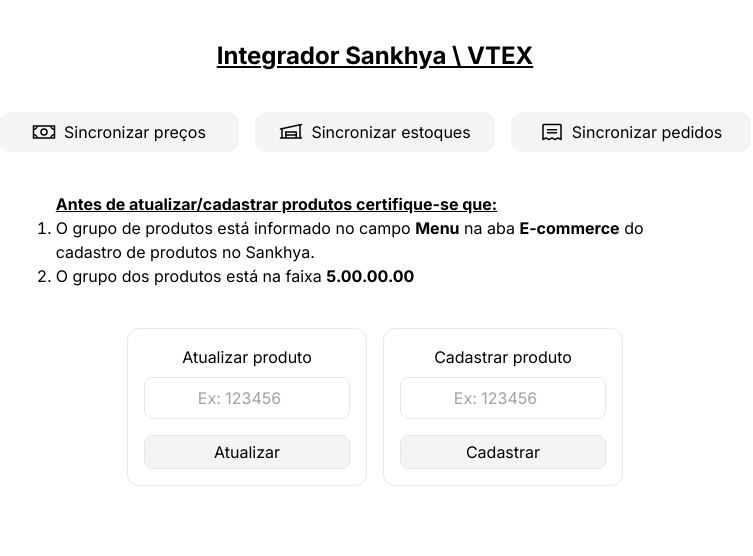
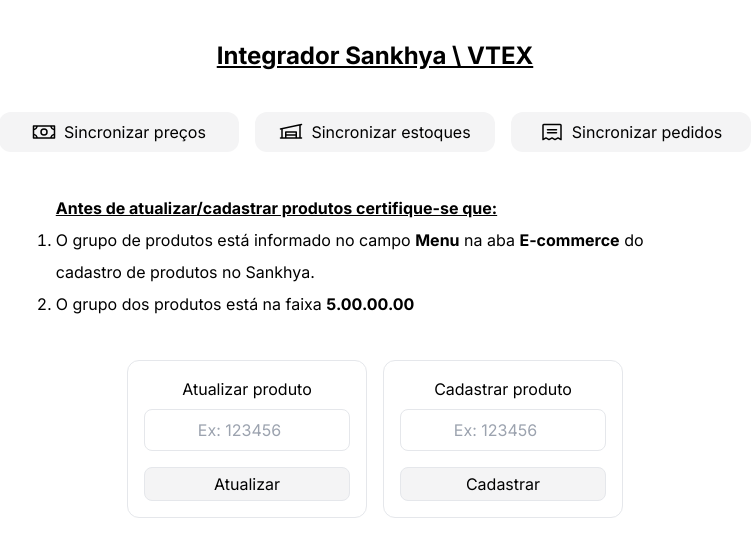
Before and after one commit to lvdamaceno/integrador, a Next.js app: page /vtex in a window 1280 px wide. Shown: the top 556 px of the page, without its empty margins (265-1018 px from the left). Built offline with nearby package versions, Linux system fonts and the light colour scheme; no server answers.

Commit message:
update line height

```diff
--- a/src/app/vtex/page.tsx
+++ b/src/app/vtex/page.tsx
@@ -45,11 +45,11 @@
         </div>
       </div>
       <div className="flex flex-col gap-4 items-center">
-        <div className="w-3/4 mb-6">
-          <h2 className="underline font-bold text-1xl">
+        <div className="w-3/4 mb-6 leading-8">
+          <h2 className="underline font-bold text-1xl ">
             Antes de atualizar/cadastrar produtos certifique-se que:
           </h2>
-          <ul className="list-decimal">
+          <ul className="list-decimal ">
             <li>
               O grupo de produtos está informado no campo <strong>Menu</strong>{' '}
               na aba <strong>E-commerce</strong> do cadastro de produtos no
```
